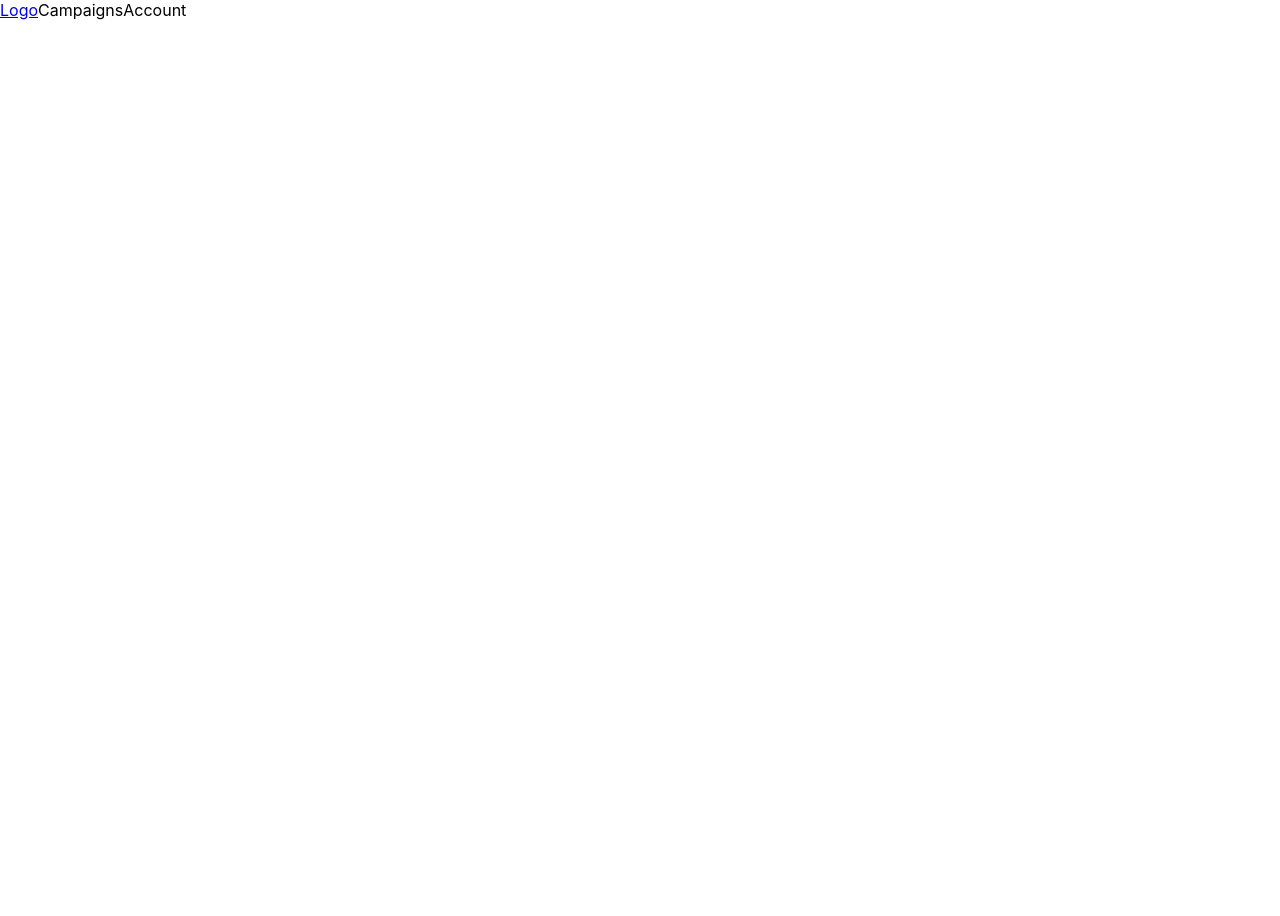
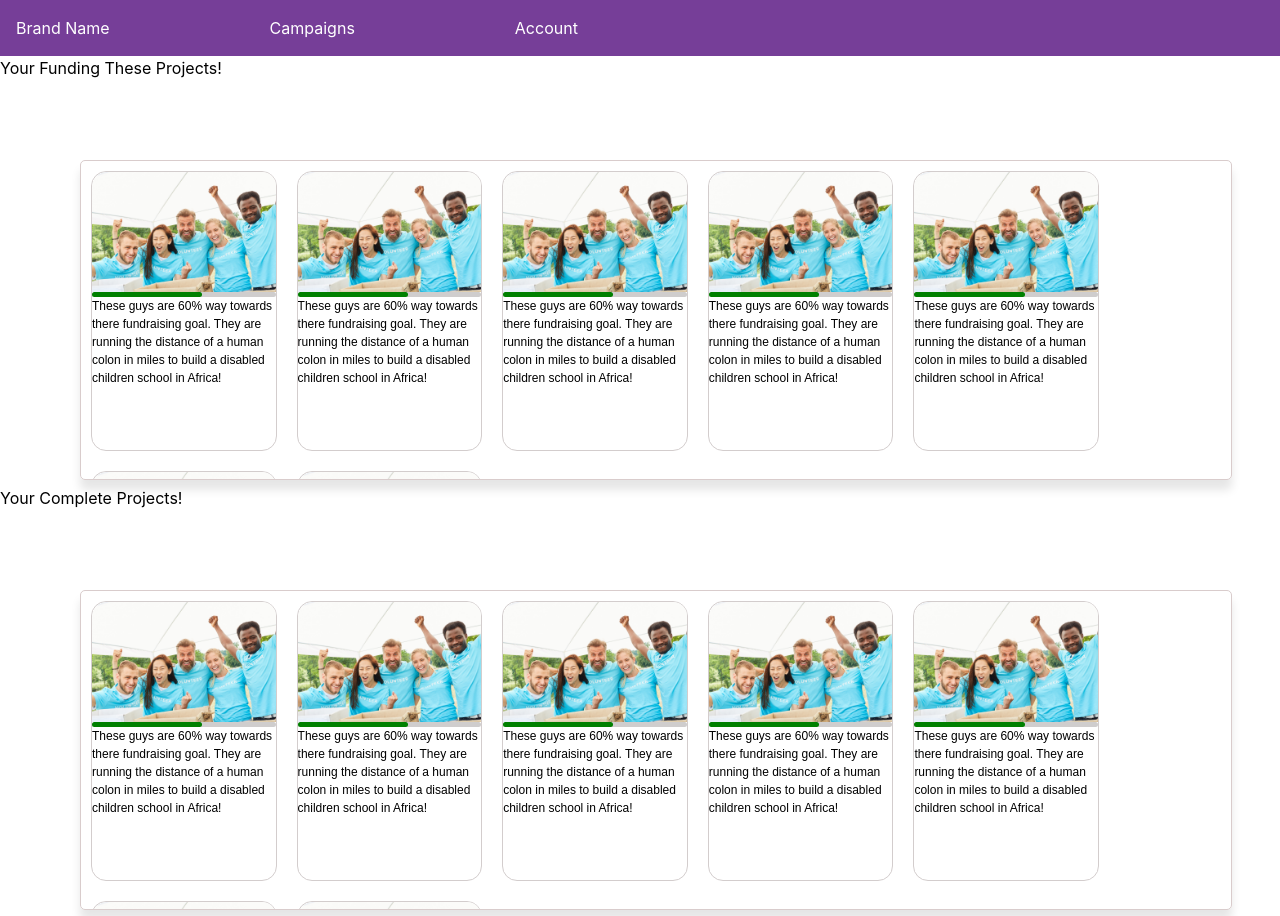
Before and after one commit to AmeenIzhac/McKinsey-Hackathon, a React (Create React App) app: page /campaigns in a window 1280 px wide. Before the commit the page ends 800 px from the top, so only its background shows below. Built offline with nearby package versions, Linux system fonts and the light colour scheme.

Commit message:
did most of campaign page

```diff
--- /dev/null
+++ b/postcss.config.js
@@ -0,0 +1,6 @@
+module.exports = {
+  plugins: {
+    tailwindcss: {},
+    autoprefixer: {},
+  },
+}
--- a/src/App.js
+++ b/src/App.js
@@ -1,7 +1,6 @@
 import {BrowserRouter as Router, Routes, Route } from 'react-router-dom';
 import LandingPage from './components/LandingPage';
 import Campaigns from './components/Campaigns';
-import logo from './logo.svg';
 import './App.css';
 
 function App() {
--- /dev/null
+++ b/src/components/CampaignWidget.css
@@ -0,0 +1,45 @@
+.campaignWidgetBorder {
+    width: 14.5vw;
+    height: 35vh;
+    border-radius: 15px;
+    border: solid 1px;
+    border-color: rgb(211, 205, 205);
+    overflow-x: hidden;
+    margin: 10px;
+    float: left;
+}
+
+.campaignWidgetImageBorder {
+    width: 15vw;
+    height: 15vh;
+    overflow-y: hidden;
+}
+
+.campaignWidgetImage {
+    height: auto;
+    width: auto;
+    background-size: contain;
+    border-radius: 15px;
+}
+
+.progressBar {
+    position: relative;
+    float: left;
+    width: 100%;
+    height: 5px;
+    background-color: rgb(207, 205, 205);
+    border-radius: 10px;
+}
+
+.progress {
+    position: relative;
+    width: 60%;
+    height: 100%;
+    background-color: green;
+    border-radius: 10px;
+}
+
+.campaignWidgetText {
+    font-family:Arial, Helvetica, sans-serif;
+    font-size: 12px;
+}
--- /dev/null
+++ b/src/components/Campaigns.css
@@ -0,0 +1,43 @@
+.navbar {
+    display: flex;
+    justify-content: space-between;
+    background-color: purple;
+    align-items: center;
+    background-color: #763E98;
+    color: white;
+}
+
+.navbar-links ul {
+    margin: 0;
+    padding: 0;
+    display: flex;
+}
+
+.navbar-links li {
+    list-style: none;
+}
+
+.navbar-links li a {
+    text-decoration: none;
+    color: white;
+    padding: 1rem;
+    display: block;
+}
+
+.gap {
+    width: 10vw;
+}
+
+.projectsBox {
+    height: 40vh;
+    width: 90vw;
+    margin-left: 10vh;
+    margin-top: 10vh;
+    border: solid 1px;
+    border-color: rgb(217, 204, 204);
+    border-radius: 5px;
+    box-shadow: 0 10px 10px rgba(.1,.1,.1,.1);
+    overflow-x: scroll;
+    overflow-y: hidden;
+    display: inline-block;
+}
--- a/src/components/Campaigns.js
+++ b/src/components/Campaigns.js
@@ -1,12 +1,41 @@
+import CampaignWidget from './campaignWidget'
+import './Campaigns.css'
+
 function Campaigns() {
     return (
         <>
-            <div>
-                <a href='/'>Logo</a>
-                <a>Campaigns</a>
-                <a>Account</a>
+            <nav className="navbar">
+                {/* <div className="brand">Brand Name</div>  */}
+                <div className="navbar-links">
+                    <ul>
+                        <li> <a href='/'>Brand Name</a></li>
+                        <span className='gap'></span>
+                        <li> <a href='/'>Campaigns</a></li>
+                        <span className='gap'></span>
+                        <li> <a href='/campaigns'>Account</a></li>
+                    </ul>
+                </div>
+            </nav>
+            <h2>Your Funding These Projects!</h2>
+            <div className="projectsBox">
+                <CampaignWidget campaignImg={"img1.png"} campaignText={"These guys are 60% way towards there fundraising goal. They are running the distance of a human colon in miles to build a disabled children school in Africa!"}/>
+                <CampaignWidget campaignImg={"img1.png"} campaignText={"These guys are 60% way towards there fundraising goal. They are running the distance of a human colon in miles to build a disabled children school in Africa!"}/>
+                <CampaignWidget campaignImg={"img1.png"} campaignText={"These guys are 60% way towards there fundraising goal. They are running the distance of a human colon in miles to build a disabled children school in Africa!"}/>
+                <CampaignWidget campaignImg={"img1.png"} campaignText={"These guys are 60% way towards there fundraising goal. They are running the distance of a human colon in miles to build a disabled children school in Africa!"}/>
+                <CampaignWidget campaignImg={"img1.png"} campaignText={"These guys are 60% way towards there fundraising goal. They are running the distance of a human colon in miles to build a disabled children school in Africa!"}/>
+                <CampaignWidget campaignImg={"img1.png"} campaignText={"These guys are 60% way towards there fundraising goal. They are running the distance of a human colon in miles to build a disabled children school in Africa!"}/>
+                <CampaignWidget campaignImg={"img1.png"} campaignText={"These guys are 60% way towards there fundraising goal. They are running the distance of a human colon in miles to build a disabled children school in Africa!"}/>
             </div>
-            {/* <h1>Some Campaigns</h1> */}
+            <h2>Your Complete Projects!</h2>
+            <div className="projectsBox">
+                <CampaignWidget campaignImg={"img1.png"} campaignText={"These guys are 60% way towards there fundraising goal. They are running the distance of a human colon in miles to build a disabled children school in Africa!"}/>
+                <CampaignWidget campaignImg={"img1.png"} campaignText={"These guys are 60% way towards there fundraising goal. They are running the distance of a human colon in miles to build a disabled children school in Africa!"}/>
+                <CampaignWidget campaignImg={"img1.png"} campaignText={"These guys are 60% way towards there fundraising goal. They are running the distance of a human colon in miles to build a disabled children school in Africa!"}/>
+                <CampaignWidget campaignImg={"img1.png"} campaignText={"These guys are 60% way towards there fundraising goal. They are running the distance of a human colon in miles to build a disabled children school in Africa!"}/>
+                <CampaignWidget campaignImg={"img1.png"} campaignText={"These guys are 60% way towards there fundraising goal. They are running the distance of a human colon in miles to build a disabled children school in Africa!"}/>
+                <CampaignWidget campaignImg={"img1.png"} campaignText={"These guys are 60% way towards there fundraising goal. They are running the distance of a human colon in miles to build a disabled children school in Africa!"}/>
+                <CampaignWidget campaignImg={"img1.png"} campaignText={"These guys are 60% way towards there fundraising goal. They are running the distance of a human colon in miles to build a disabled children school in Africa!"}/>
+            </div>
         </>
     )
 }
--- /dev/null
+++ b/src/components/campaignWidget.js
@@ -0,0 +1,16 @@
+import './CampaignWidget.css'
+function CampaignWidget({campaignImg, campaignText}) {
+    return (
+        <>
+        <div className="campaignWidgetBorder">
+            <div className='campaignWidgetImageBorder'>
+            <img className="campaignWidgetImage" src={campaignImg} alt="dw"></img>
+            </div>
+            <div className="progressBar"><div className="progress"></div></div>
+            <p className="campaignWidgetText">{campaignText}</p>
+        </div>
+        </>
+    )
+}
+
+export default CampaignWidget;
--- a/src/index.css
+++ b/src/index.css
@@ -1,3 +1,7 @@
+@tailwind base;
+@tailwind components;
+@tailwind utilities;
+
 body {
   margin: 0;
   font-family: -apple-system, BlinkMacSystemFont, 'Segoe UI', 'Roboto', 'Oxygen',
--- /dev/null
+++ b/tailwind.config.js
@@ -0,0 +1,10 @@
+/** @type {import('tailwindcss').Config} */
+module.exports = {
+  content: [
+    "./src/**/*.{js,jsx,ts,tsx}",
+  ],
+  theme: {
+    extend: {},
+  },
+  plugins: [],
+}
```
Also changed, not shown: package.json (+7 -0 lines), public/img1.png (added), 1 other file (tests, documents, lock files or other folders).
